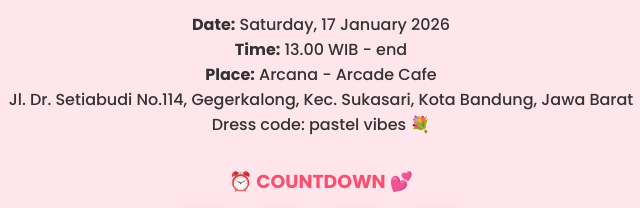
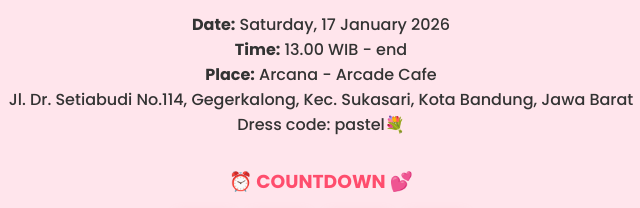
Before and after one commit to ellsya/Sweet-Seventten-Angel, a plain HTML site: page index.html in a window 1280 px wide. Shown: the part 898-1106 px from the top of the page, 319-959 px from the left. Drawn offline with Linux system fonts and the light colour scheme; files whose address does not match are found by name.

Commit message:
Update index.html

```diff
--- a/index.html
+++ b/index.html
@@ -30,7 +30,7 @@
     <p><strong>Time:</strong> 13.00 WIB - end</p>
     <p><strong>Place:</strong> Arcana - Arcade Cafe</p>
     <p>Jl. Dr. Setiabudi No.114, Gegerkalong, Kec. Sukasari, Kota Bandung, Jawa Barat</p>
-    <p>Dress code: pastel vibes 💐</p>
+    <p>Dress code: pastel💐</p>
 
     <!-- Countdown Section -->
     <div id="countdown-section">
```
